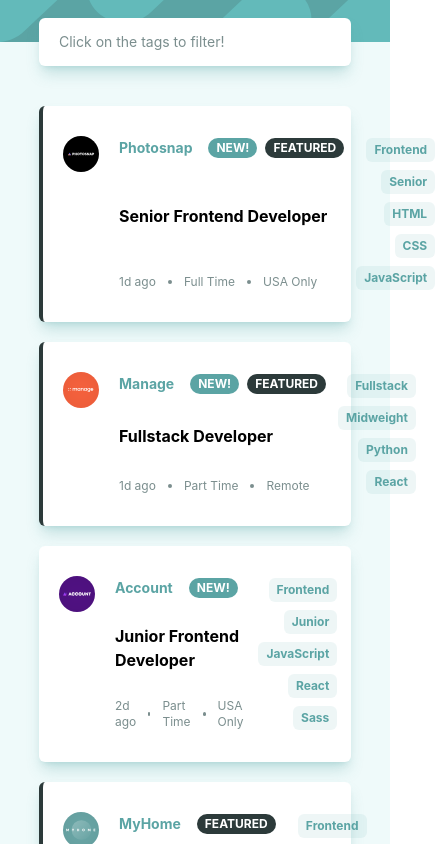
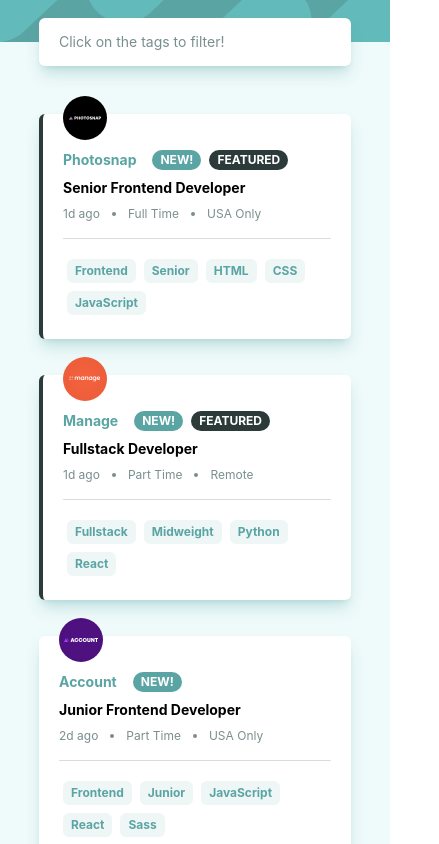
Before and after one commit to maiaralange/JobListings, a React (Vite) app: page / in a window 390 px wide. Shown: the top 844 px of the page, 439 px wide, since content can reach past the window. Built offline with nearby package versions, Linux system fonts and the light colour scheme.

Commit message:
Small changes for responsiveness

```diff
--- a/src/components/JobItem.tsx
+++ b/src/components/JobItem.tsx
@@ -19,15 +19,15 @@
 
   return (
     <div
-      className={`flex w-4/5 rounded-md bg-white p-5 shadow-lg shadow-desaturated-dark-cyan/30 ${
+      className={`m-2 flex w-4/5 flex-col rounded-md bg-white p-5 shadow-lg shadow-desaturated-dark-cyan/30 md:m-0 md:flex-row ${
         job.featured && 'border-l-4 border-very-dark-grayish-cyan'
       }`}
     >
       <img
         src={job.logo}
-        className="h-14 w-14 object-contain pr-5 md:h-24 md:w-24"
+        className="-mt-12 h-16 w-16 object-contain pr-5 md:m-0 md:h-24 md:w-24"
       />
-      <div className="flex flex-col justify-between py-3">
+      <div className="flex flex-col justify-between gap-2 py-0 md:gap-0 md:py-3">
         <div className="flex items-center gap-2">
           <p className="pr-2 text-sm font-bold text-desaturated-dark-cyan">
             {job.company}
@@ -43,7 +43,7 @@
             </div>
           )}
         </div>
-        <p className="text-base font-bold">{job.position}</p>
+        <p className="text-sm font-bold md:text-base">{job.position}</p>
         <div className="flex items-center">
           <p className="text-xs text-dark-grayish-cyan">{job.postedAt}</p>
           <div className="mx-3 h-1 w-1 rounded-full bg-dark-grayish-cyan" />
@@ -52,7 +52,8 @@
           <p className="text-xs text-dark-grayish-cyan">{job.location}</p>
         </div>
       </div>
-      <div className="m-2 flex flex-1 flex-wrap items-center justify-end">
+      <div className="my-4 h-[1px] w-full rounded-full bg-dark-grayish-cyan/30 md:hidden"></div>
+      <div className="flex flex-1 flex-wrap items-center md:m-2 md:justify-end">
         <Tag
           onClick={(selected) => tagClicked(TagType.Role, job.role, selected)}
           label={job.role}
```
